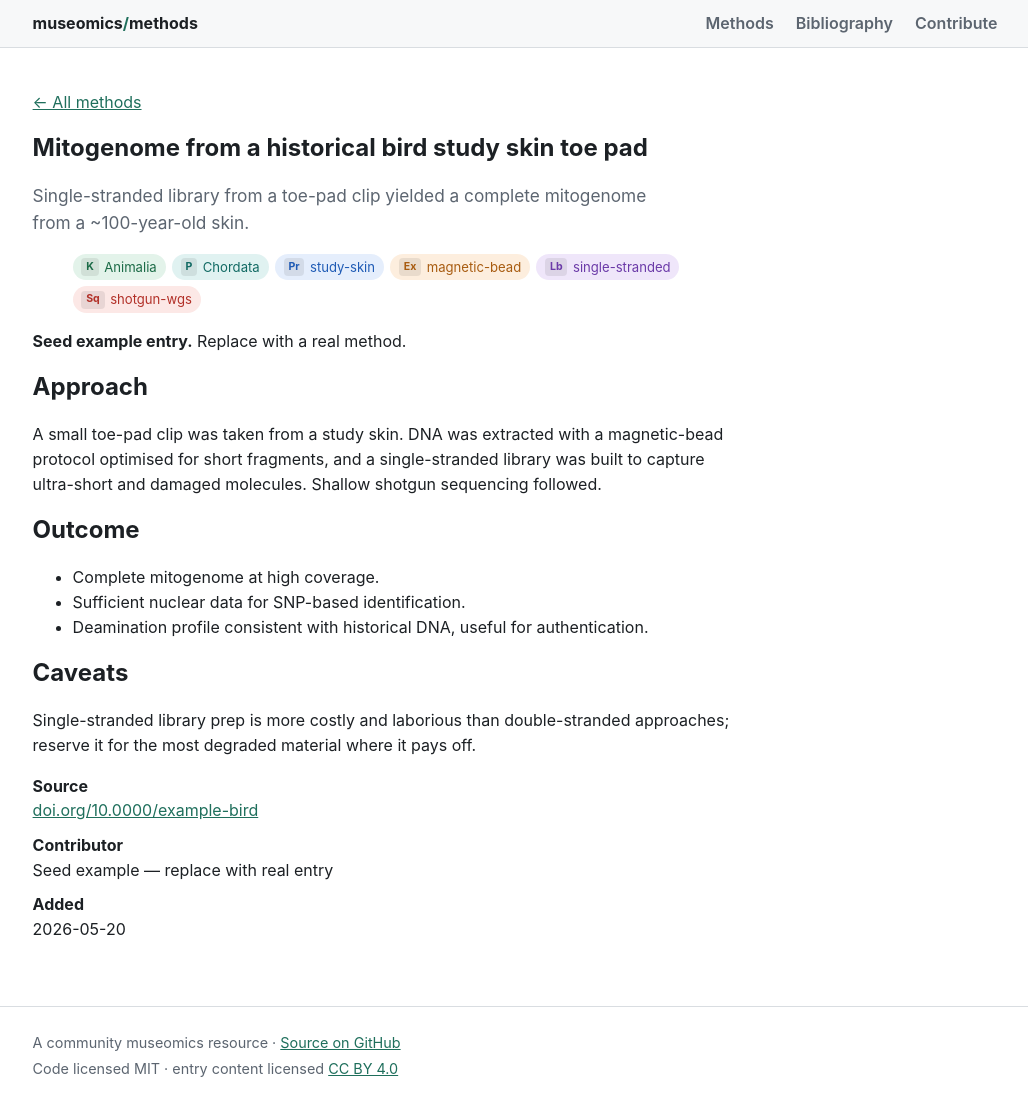
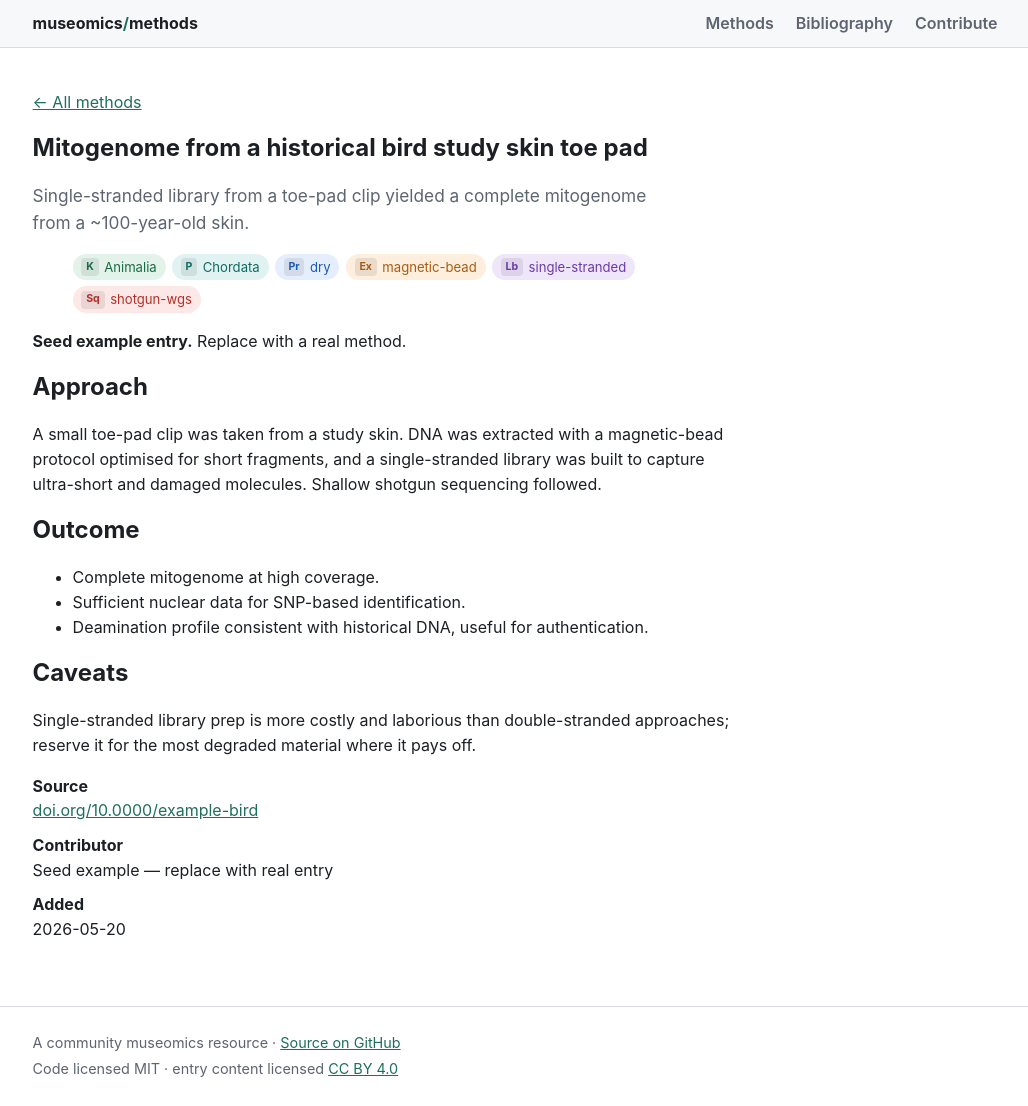
Before and after one commit to museomics/methods, a Jekyll site: the page built from _methods/study-skin-bird-mitogenome.md, in a window 1280 px wide. Shown: the whole page, without its empty margins (125-1153 px from the left). Built offline with Jekyll 4.4.1, drawn with Linux system fonts in a browser that asks for light colours.

Commit message:
Update preservation method in bird study documentation

```diff
--- a/_methods/study-skin-bird-mitogenome.md
+++ b/_methods/study-skin-bird-mitogenome.md
@@ -2,7 +2,7 @@
 title: "Mitogenome from a historical bird study skin toe pad"
 kingdom: [Animalia]
 phylum: [Chordata]
-preservation: [study-skin]
+preservation: [dry]
 extraction: [magnetic-bead]
 library: [single-stranded]
 sequencing: [shotgun-wgs]
```
